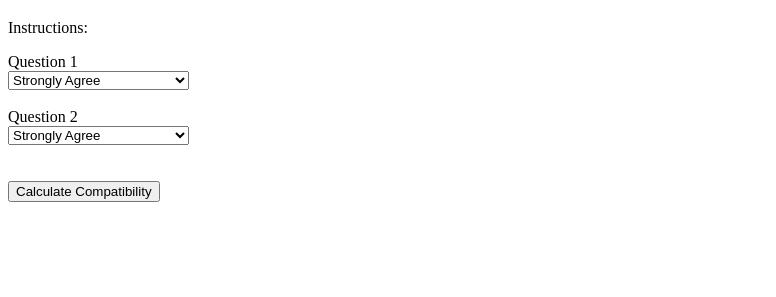
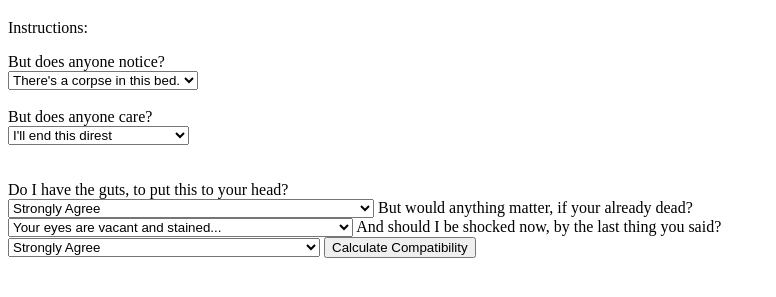
Before and after one commit to eschutte19/Erik-s-Matchmaker, a plain HTML site: page index.html in a window 1280 px wide. Shown: the part 61-358 px from the top of the page, without its empty margins (0-776 px from the left). Drawn offline with Linux system fonts and the light colour scheme.

Commit message:
update index

```diff
--- a/index.html
+++ b/index.html
@@ -13,26 +13,53 @@
 
 
 
-	<label>Question 1</label><br />
+	<label>But does anyone notice?</label><br />
 	<select id="q1">
-		<option value="5">Strongly Agree</option>
+		<option value="5">There's a corpse in this bed.</option>
+		<option value="4">Agree</option>
+		<option value="3">Neither agree nor disagree</option>
+		<option value="2">Disagree</option>
+		<option value="1">Our memories defeat us</option>
+	</select>
+	<br /><br />
+
+	<label>But does anyone care?</label><br />
+	<select id="q2">
+		<option value="5">I'll end this direst</option>
 		<option value="4">Agree</option>
 		<option value="3">Neither agree nor disagree</option>
 		<option value="2">Disagree</option>
 		<option value="1">Strongly Disagree</option>
 	</select>
-	<br /><br />
+	<br /><br /><br />
 
-	<label>Question 2</label><br />
+	<label>Do I have the guts, to put this to your head?</label><br />
+	<select id="q2">
+		<option value="5">Strongly Agree</option>
+		<option value="4">Agree</option>
+		<option value="3">These words are changing nothing, as your body remains.</option>
+		<option value="2">Disagree</option>
+		<option value="1">Strongly Disagree</option>
+	</select>
+
+	<label>But would anything matter, if your already dead?</label><br />
+	<select id="q2">
+		<option value="5">Your eyes are vacant and stained...</option>
+		<option value="4">Agree</option>
+		<option value="3">Neither agree nor disagree</option>
+		<option value="2">Disagree</option>
+		<option value="1">Theres no room in this hell, theres no room in the next.</option>
+	</select>
+
+	<label>And should I be shocked now, by the last thing you said?</label><br />
 	<select id="q2">
 		<option value="5">Strongly Agree</option>
 		<option value="4">Agree</option>
 		<option value="3">Neither agree nor disagree</option>
 		<option value="2">Disagree</option>
-		<option value="1">Strongly Disagree</option>
+		<option value="1">Saying you loved me made things harder at best.</option>
 	</select>
 
-	<br /><br /><br />
 	<button onclick="calculateCompatibility()">Calculate Compatibility</button>
 	<p id="compatibility"></p>
 
```
